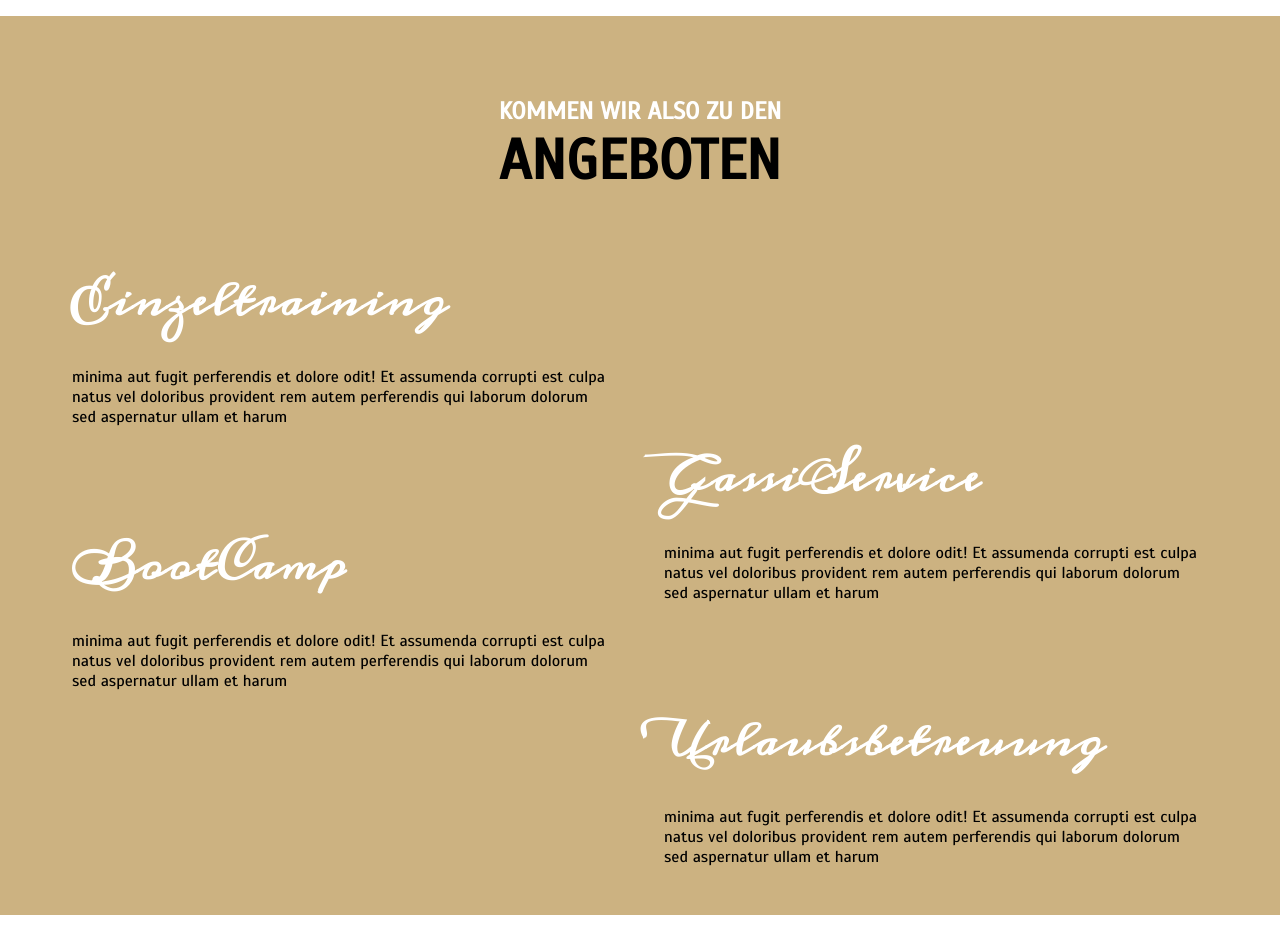
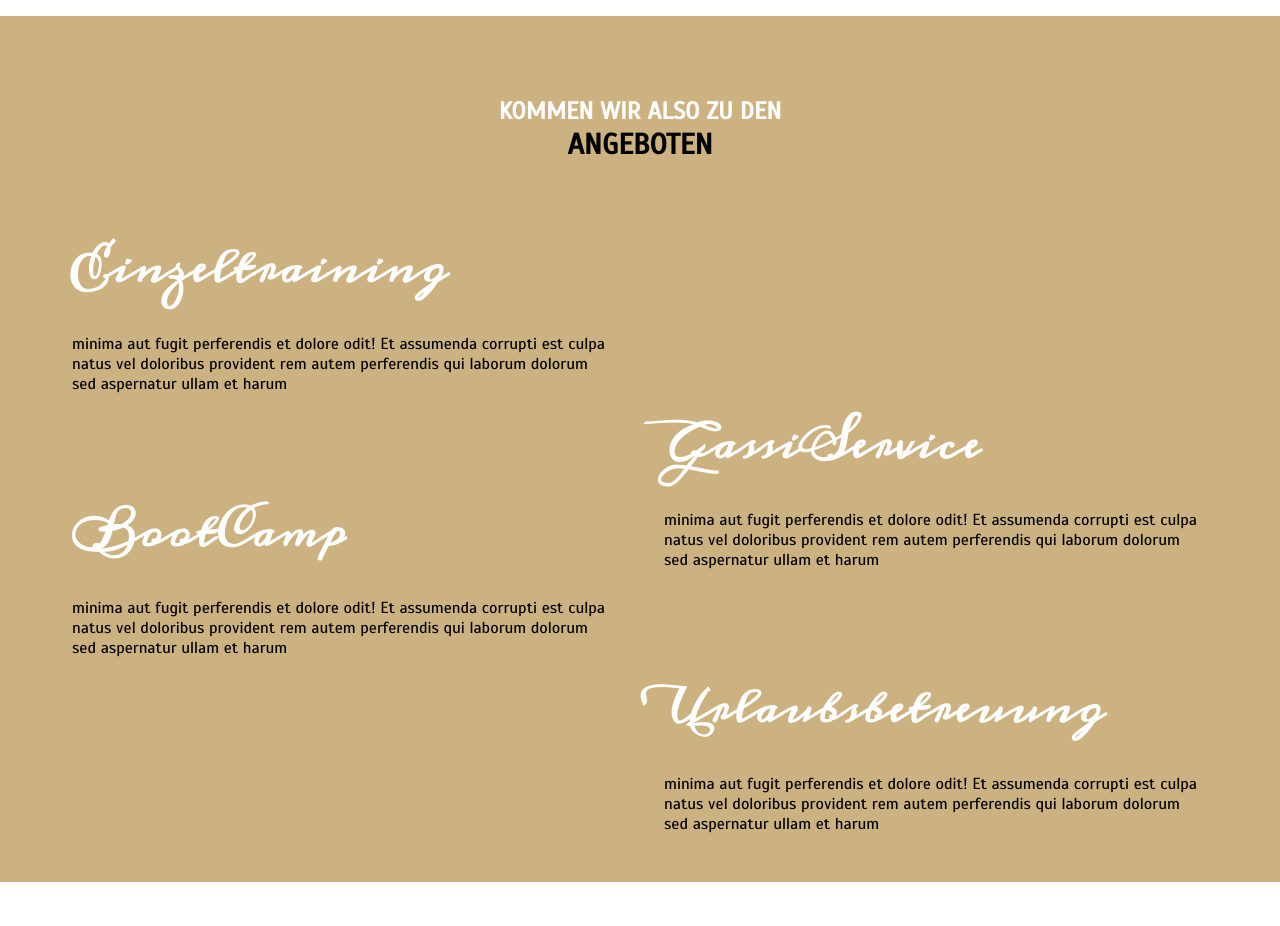
Before and after one commit to graeujer/rabauken, a plain HTML site: page index.html in a window 1280 px wide. Shown: the part 960-1886 px from the top of the page. Drawn offline with Linux system fonts and the light colour scheme.

Commit message:
Update main.css

```diff
--- a/dist/main.css
+++ b/dist/main.css
@@ -246,7 +246,7 @@
 
 .offer__heading-sub {
   color: black;
-  font-size: 3.5rem;
+  font-size: 1.8rem;
 }
 
 .offer__content {
```
